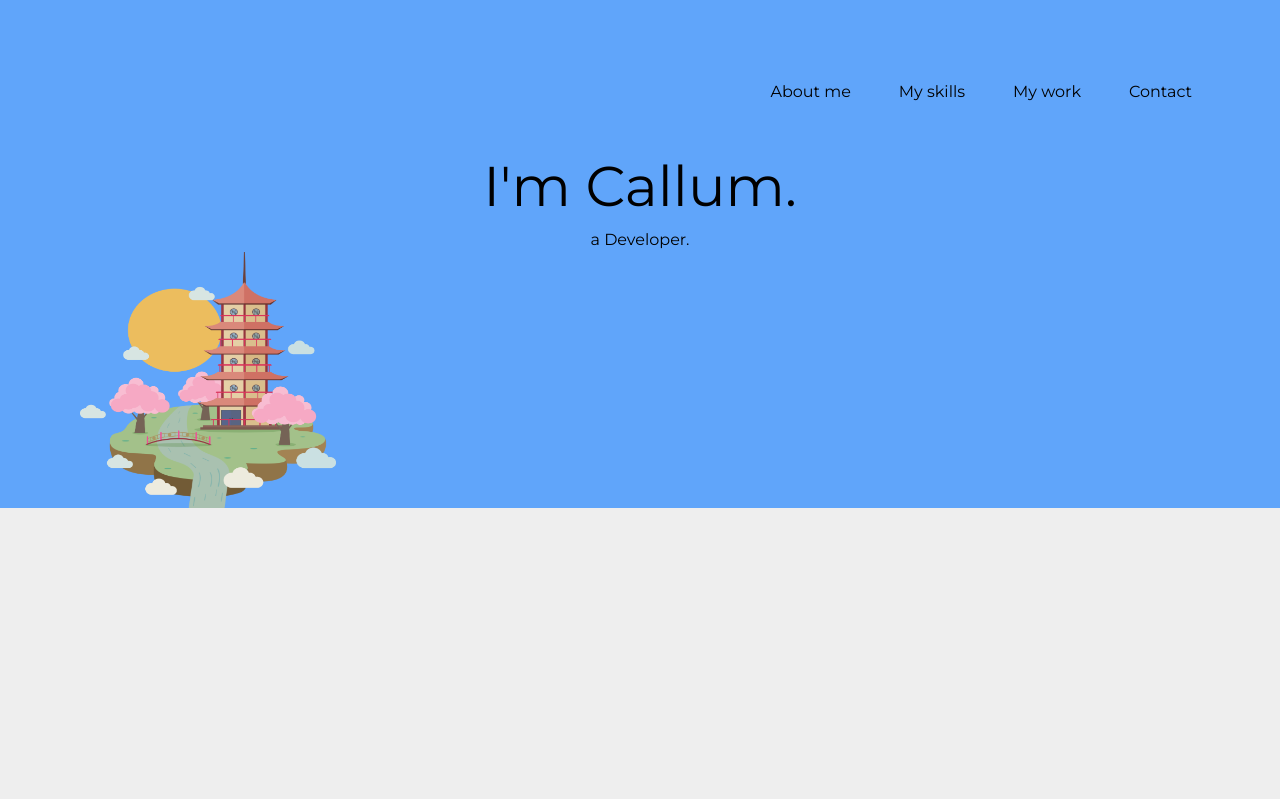
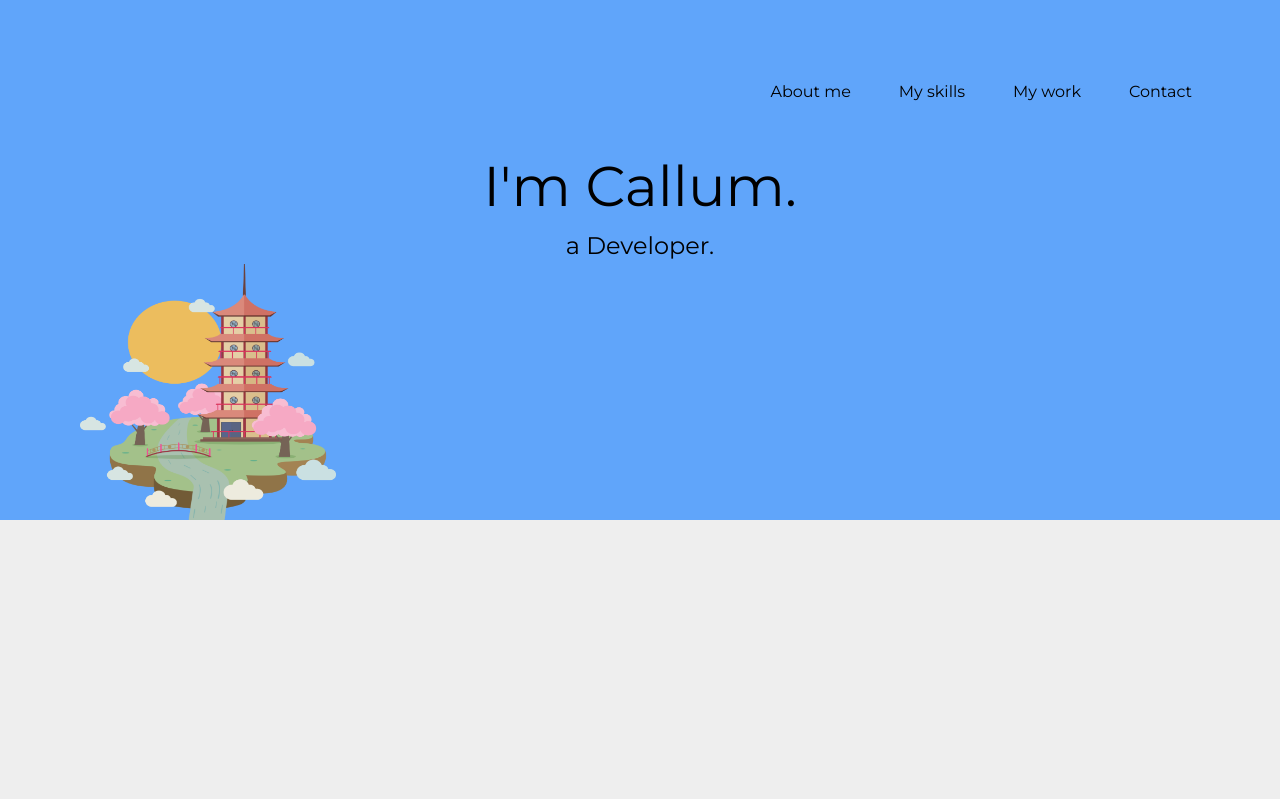
Before and after one commit to Callum-Xavi/updated-portfolio, a React (Create React App) app: page / in a window 1280 px wide. Shown: the top 799 px of the page. Built offline with nearby package versions, Linux system fonts and the light colour scheme.

Commit message:
changed font-size of h2s

```diff
--- a/src/index.css
+++ b/src/index.css
@@ -27,3 +27,7 @@ code {
 h1 {
   font-size: 3.5em;
 }
+
+h2 {
+  font-size: 1.5em;
+}
```
